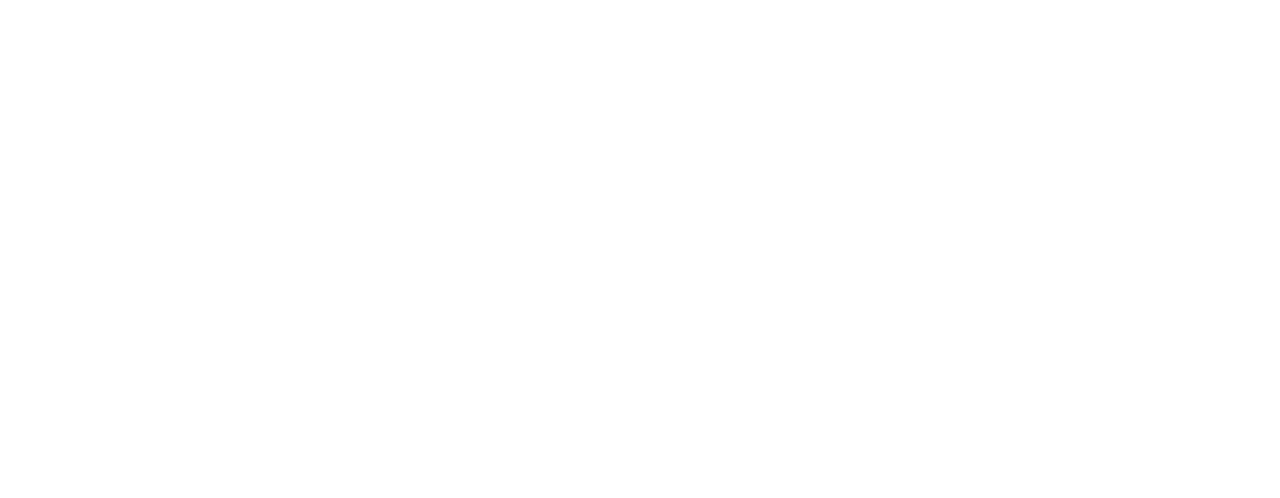
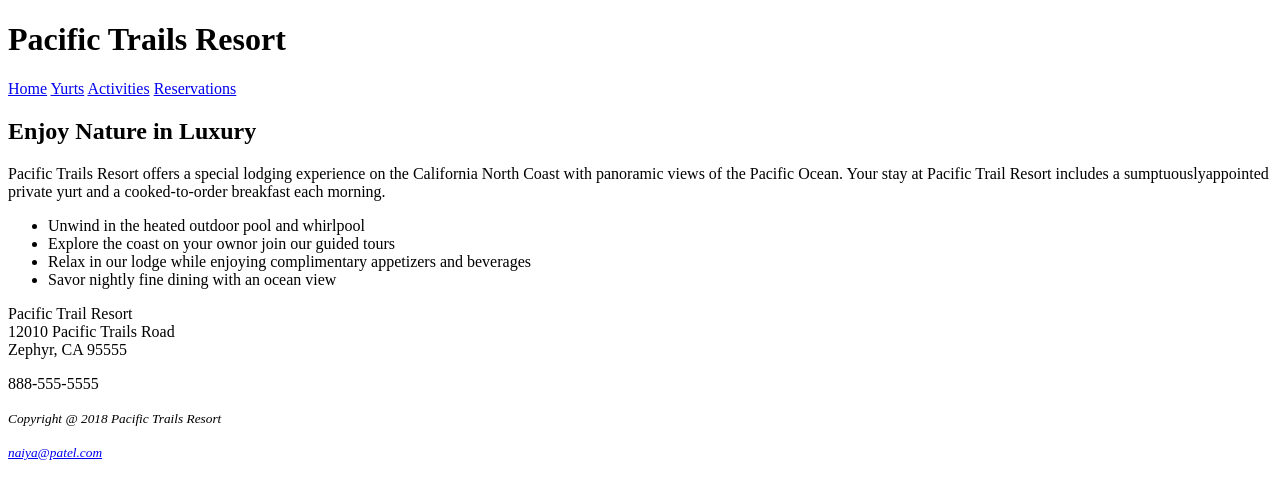
Before and after one commit to 44144-Sp22/ch2casestudy-Naiya2115, a plain HTML site: page index.html in a window 1280 px wide. Drawn offline with Linux system fonts and the light colour scheme.

Commit message:
changes made in index.html and yurts.html

```diff
--- a/index.html
+++ b/index.html
@@ -1,10 +1,51 @@
 <!DOCTYPE html>
 <html lang="en">
+
 <head>
-<title>Pacific Trails Resort</title>
-<meta charset="utf-8">
+  <title>Pacific Trails Resort</title>
+  <meta charset="utf-8">
 </head>
+
 <body>
+  <h1>Pacific Trails Resort</h1>
+
+  <nav>
+    <a href="home.html">Home</a>
+    <a href="yurts.html">Yurts</a>
+    <a href="activities.html">Activities</a>
+    <a href="reservations.html">Reservations</a>
+  </nav>
+
+  <main>
+    <h2>Enjoy Nature in Luxury</h2>
+    <p>Pacific Trails Resort offers a special lodging experience on the California North Coast
+      with panoramic views of the Pacific Ocean. Your stay at Pacific Trail Resort includes a
+      sumptuouslyappointed private yurt and a cooked-to-order breakfast each morning.</p>
+
+    <ul>
+      <li>Unwind in the heated outdoor pool and whirlpool</li>
+      <li>Explore the coast on your ownor join our guided tours</li>
+      <li>Relax in our lodge while enjoying complimentary appetizers and beverages</li>
+      <li>Savor nightly fine dining with an ocean view</li>
+    </ul>
+
+    <div>
+      <p>Pacific Trail Resort<br>
+        12010 Pacific Trails Road<br>
+        Zephyr, CA 95555<br>
+    </div>
+
+    <p>888-555-5555</p>
+  </main>
+
+  <footer>
+    <p>
+      <small><i>Copyright @ 2018 Pacific Trails Resort</i></small>
+    </p>
+    <small><i><a href="naiya@patel.com">naiya@patel.com</a></small></i>
+  </footer>
+
 
 </body>
+
 </html>
```
Also changed, not shown: yurts.html (added, +52 -0 lines).
